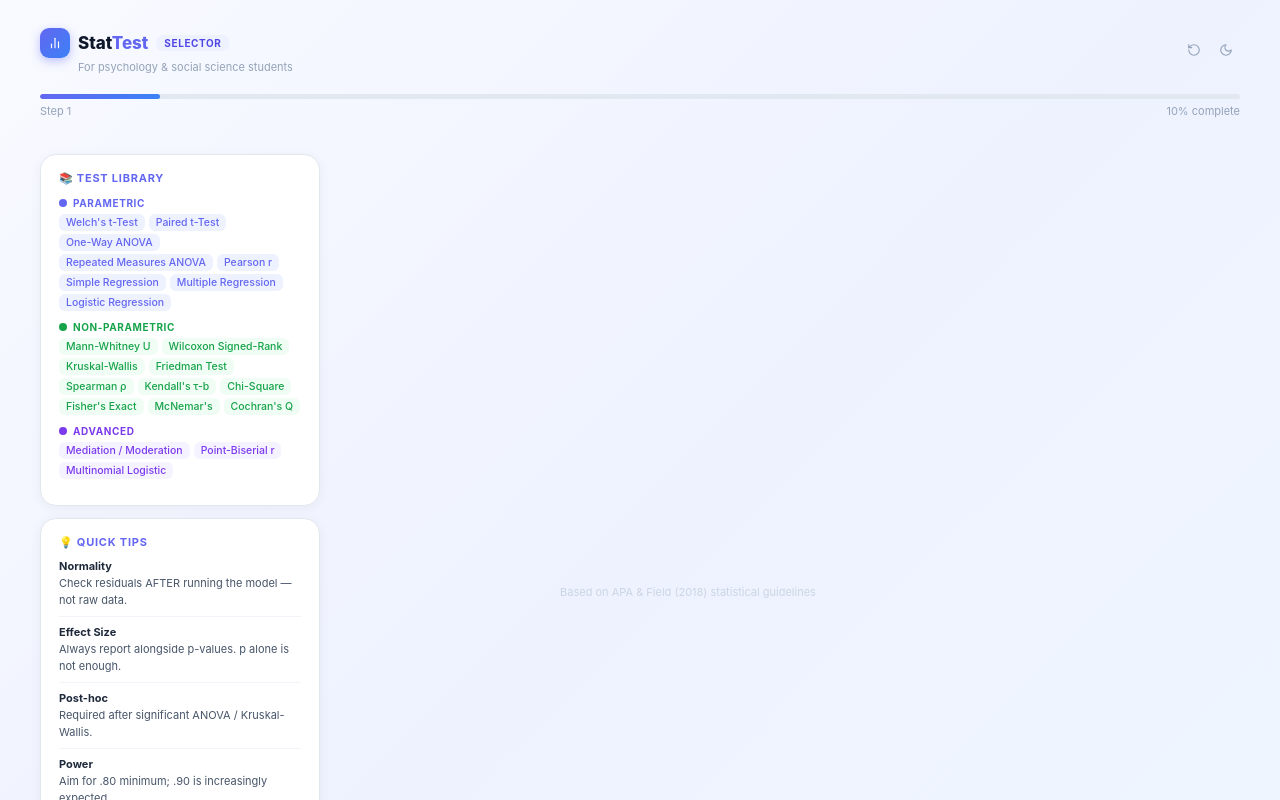
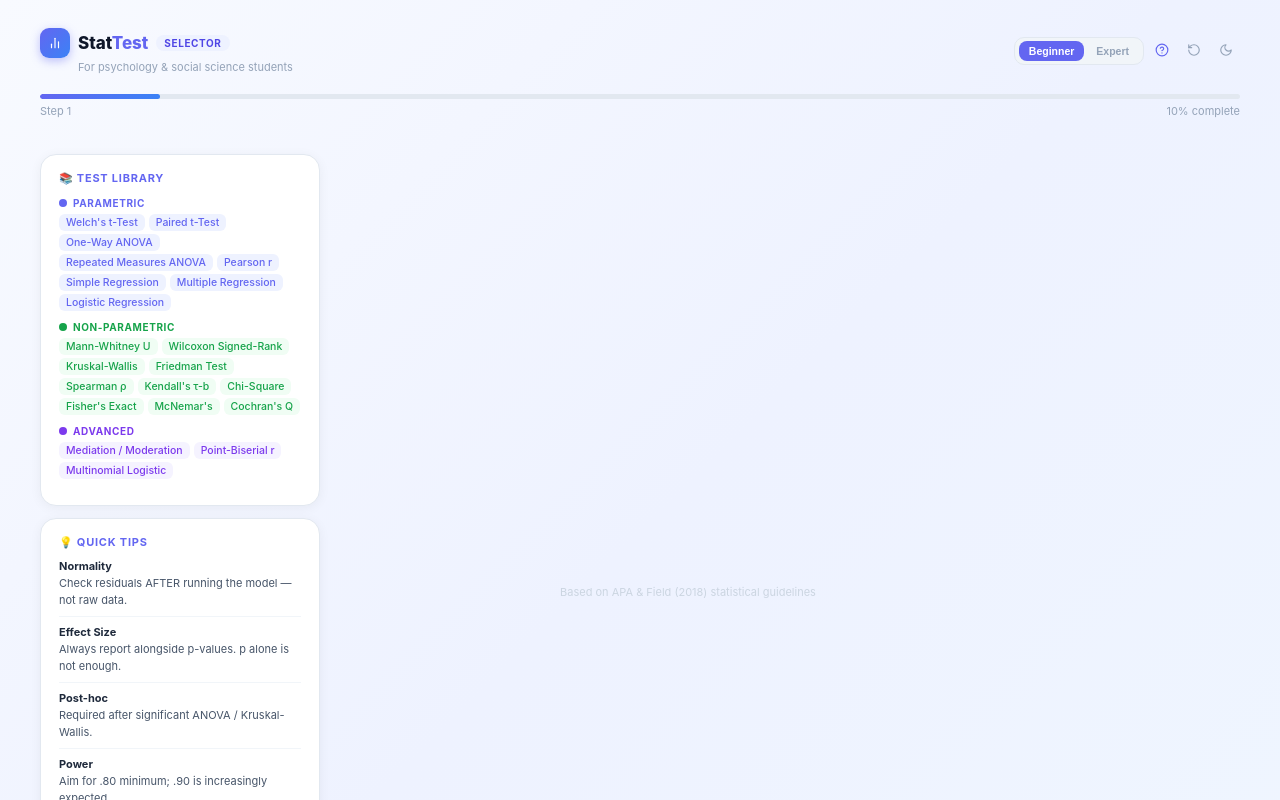
Before and after one commit to stephen228christie-ctrl/stats-test-selector, a React (Vite) app: page / in a window 1280 px wide. Shown: the top 800 px of the page. Built offline with nearby package versions, Linux system fonts and the light colour scheme.

Commit message:
Add Beginner/Expert toggle and Glossary button to header

```diff
--- a/src/App.jsx
+++ b/src/App.jsx
@@ -895,7 +895,12 @@ export default function App(){
         </div>
         <p style={{margin:0,fontSize:11,color:tx3,paddingLeft:38}}>For psychology &amp; social science students</p>
       </div>
-      <div style={{display:"flex",gap:4}}>
+      <div style={{display:"flex",gap:4,alignItems:"center",flexWrap:"wrap",justifyContent:"flex-end"}}>
+        <div style={{display:"flex",alignItems:"center",gap:2,padding:"3px 4px",borderRadius:10,background:dark?"#1e293b":"#f1f5f9",border:dark?"1px solid #334155":"1px solid #e2e8f0"}}>
+          <button onClick={()=>setBeginner(true)} style={{padding:"4px 10px",borderRadius:8,border:"none",cursor:"pointer",fontSize:10.5,fontWeight:700,transition:"all .15s",background:beginner?"#6366f1":"transparent",color:beginner?"#fff":(dark?"#64748b":"#94a3b8")}}>Beginner</button>
+          <button onClick={()=>setBeginner(false)} style={{padding:"4px 10px",borderRadius:8,border:"none",cursor:"pointer",fontSize:10.5,fontWeight:700,transition:"all .15s",background:!beginner?"#6366f1":"transparent",color:!beginner?"#fff":(dark?"#64748b":"#94a3b8")}}>Expert</button>
+        </div>
+        <button onClick={()=>setShowGlossary(true)} style={{padding:7,borderRadius:10,background:"none",border:"none",cursor:"pointer",color:dark?"#818cf8":"#6366f1"}} title="Glossary"><HelpCircle size={14}/></button>
         <button onClick={reset} style={{padding:7,borderRadius:10,background:"none",border:"none",cursor:"pointer",color:tx3}} title="Reset"><RotateCcw size={14}/></button>
         <button onClick={()=>setDark(d=>!d)} style={{padding:7,borderRadius:10,background:"none",border:"none",cursor:"pointer",color:dark?"#fbbf24":tx3}} title="Toggle dark mode">{dark?<Sun size={14}/>:<Moon size={14}/>}</button>
       </div>
```
